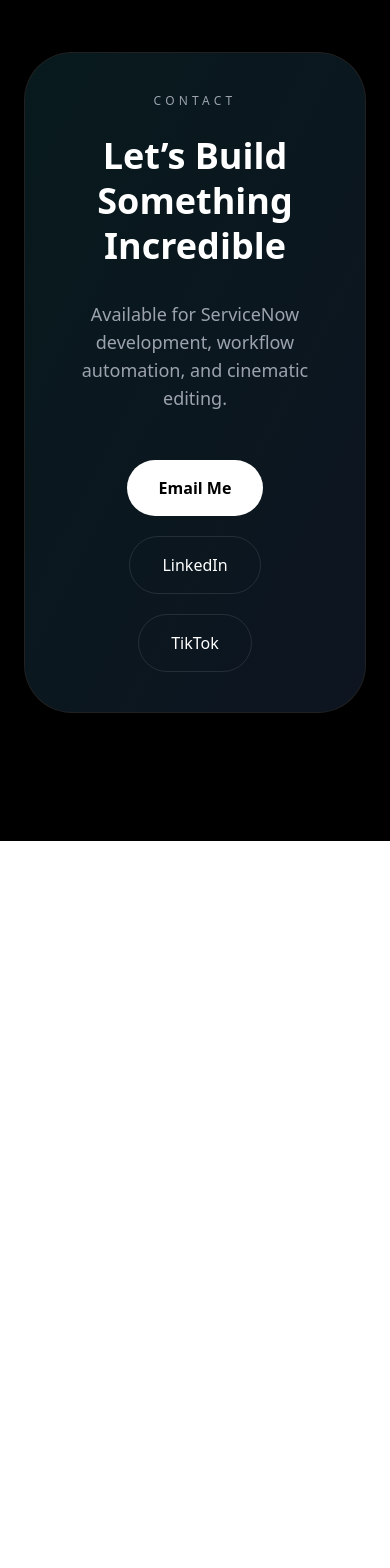
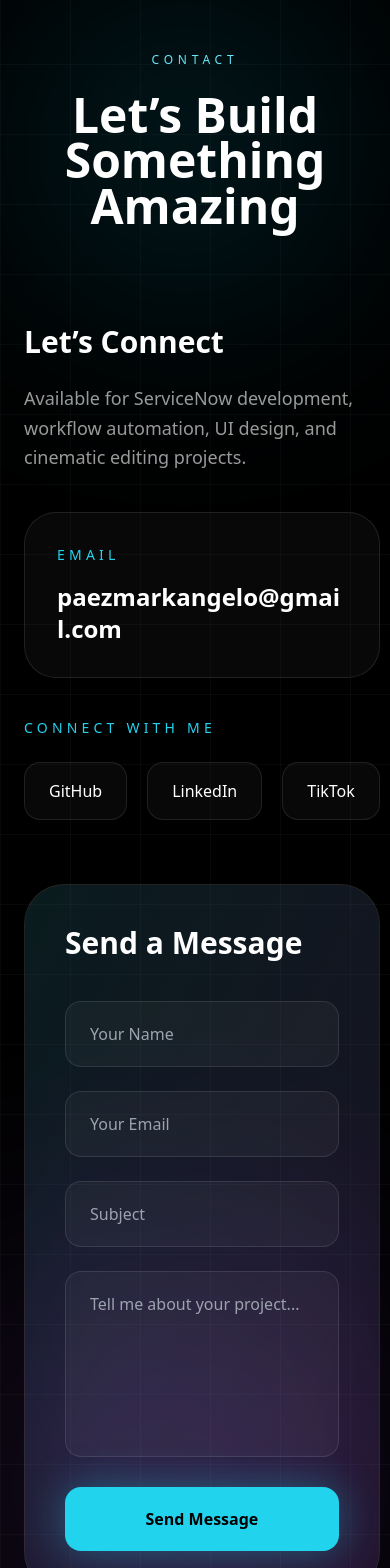
Before and after one commit to paezmarkangelo-ctrl/mark-angelo-portfolio, a React (Vite) app: page / in a window 390 px wide. Shown: the part 6720-8288 px from the top of the page. Before the commit the page ends 7561 px from the top, so only its background shows below. Built offline with nearby package versions, Linux system fonts and the light colour scheme.

Commit message:
Update App.tsx

```diff
--- a/src/App.tsx
+++ b/src/App.tsx
@@ -589,62 +589,211 @@ export default function PortfolioWebsite() {
   initial="hidden"
   whileInView="visible"
   viewport={{ once: true }}
-        className="max-w-7xl mx-auto px-6 py-32"
+  className="relative overflow-hidden py-32 px-6"
 >
+  {/* BACKGROUND GRID */}
   <div
-          className={`${cardClass} relative overflow-hidden rounded-[3rem] border backdrop-blur-2xl p-10 md:p-20 text-center`}
+    className={`absolute inset-0 ${
+      darkMode
+        ? "bg-[linear-gradient(rgba(255,255,255,0.03)_1px,transparent_1px),linear-gradient(90deg,rgba(255,255,255,0.03)_1px,transparent_1px)]"
+        : "bg-[linear-gradient(rgba(0,0,0,0.04)_1px,transparent_1px),linear-gradient(90deg,rgba(0,0,0,0.04)_1px,transparent_1px)]"
+    } bg-[size:70px_70px]`}
+  />
+
+  {/* GLOW ORBS */}
+  <div className="absolute top-20 left-10 w-72 h-72 bg-cyan-500/20 blur-[120px] rounded-full" />
+  <div className="absolute bottom-10 right-10 w-96 h-96 bg-purple-500/20 blur-[140px] rounded-full" />
+
+  <div className="relative z-10 max-w-7xl mx-auto">
+    {/* TITLE */}
+    <motion.div
+      initial={{ opacity: 0, y: 40 }}
+      whileInView={{ opacity: 1, y: 0 }}
+      transition={{ duration: 0.8 }}
+      className="text-center mb-24"
     >
-          <div className="absolute inset-0 bg-gradient-to-br from-cyan-500/10 to-blue-500/10" />
-
-          <div className="relative">
       <p
-              className={`uppercase tracking-[0.35em] text-xs md:text-sm mb-6 ${mutedText}`}
+        className={`uppercase tracking-[0.4em] text-xs mb-6 ${
+          darkMode ? "text-cyan-300" : "text-cyan-700"
+        }`}
       >
         Contact
       </p>
 
-            <h2 className="text-4xl md:text-7xl font-black leading-tight mb-8">
+      <h2 className="text-5xl md:text-7xl font-black leading-[0.95]">
         Let’s Build
         <br />
-              Something Incredible
+        Something Amazing
       </h2>
+    </motion.div>
 
-            <p className={`${mutedText} text-lg max-w-2xl mx-auto mb-12`}>
-              Available for ServiceNow development, workflow automation, and
-              cinematic editing.
+    {/* CONTENT */}
+    <div className="grid lg:grid-cols-2 gap-16 items-start">
+      {/* LEFT */}
+      <motion.div
+        initial={{ opacity: 0, x: -60 }}
+        whileInView={{ opacity: 1, x: 0 }}
+        transition={{ duration: 0.8 }}
+        className="space-y-10"
+      >
+        <div>
+          <h3 className="text-3xl font-bold mb-6">
+            Let’s Connect
+          </h3>
+
+          <p
+            className={`text-lg leading-relaxed ${
+              darkMode ? "text-white/60" : "text-black/60"
+            }`}
+          >
+            Available for ServiceNow development,
+            workflow automation, UI design,
+            and cinematic editing projects.
+          </p>
+        </div>
+
+        {/* EMAIL CARD */}
+        <motion.div
+          whileHover={{
+            scale: 1.03,
+            y: -6,
+          }}
+          className={`group relative overflow-hidden rounded-[2rem] border p-8 backdrop-blur-xl transition-all duration-500 ${
+            darkMode
+              ? "bg-white/[0.03] border-white/10"
+              : "bg-black/[0.03] border-black/10"
+          }`}
+        >
+          <div className="absolute inset-0 bg-cyan-500/0 group-hover:bg-cyan-500/10 transition-all duration-500" />
+
+          <div className="relative z-10">
+            <p className="text-sm uppercase tracking-[0.3em] text-cyan-400 mb-4">
+              Email
             </p>
 
-            <div className="flex flex-wrap justify-center gap-5">
-              <motion.button
+            <a
+              href="mailto:paezmarkangelo@gmail.com"
+              className="text-2xl font-semibold break-all hover:text-cyan-400 transition-all"
+            >
+              paezmarkangelo@gmail.com
+            </a>
+          </div>
+        </motion.div>
+
+        {/* SOCIALS */}
+        <div>
+          <p className="text-sm uppercase tracking-[0.3em] text-cyan-400 mb-6">
+            Connect With Me
+          </p>
+
+          <div className="flex gap-5">
+            {[
+              {
+                label: "GitHub",
+                href: "https://github.com/paezmarkangelo-ctrl",
+              },
+              {
+                label: "LinkedIn",
+                href: "https://linkedin.com",
+              },
+              {
+                label: "TikTok",
+                href: "https://tiktok.com",
+              },
+            ].map((social) => (
+              <motion.a
+                key={social.label}
+                href={social.href}
+                target="_blank"
                 whileHover={{
+                  y: -8,
                   scale: 1.05,
-                  y: -3,
                 }}
-                className="px-8 py-4 rounded-full bg-white text-black font-semibold"
+                className={`px-6 py-4 rounded-2xl border transition-all duration-500 ${
+                  darkMode
+                    ? "bg-white/[0.03] border-white/10 hover:bg-cyan-500/10"
+                    : "bg-black/[0.03] border-black/10 hover:bg-cyan-500/10"
+                }`}
               >
-                Email Me
-              </motion.button>
+                {social.label}
+              </motion.a>
+            ))}
+          </div>
+        </div>
+      </motion.div>
+
+      {/* RIGHT FORM */}
+      <motion.div
+        initial={{ opacity: 0, x: 60 }}
+        whileInView={{ opacity: 1, x: 0 }}
+        transition={{ duration: 0.8 }}
+        className={`relative overflow-hidden rounded-[2.5rem] border p-10 backdrop-blur-2xl ${
+          darkMode
+            ? "bg-white/[0.04] border-white/10"
+            : "bg-white/70 border-black/10"
+        }`}
+      >
+        <div className="absolute inset-0 bg-gradient-to-br from-cyan-500/10 to-purple-500/10" />
+
+        <div className="relative z-10">
+          <h3 className="text-3xl font-bold mb-10">
+            Send a Message
+          </h3>
+
+          <form className="space-y-6">
+            <input
+              type="text"
+              placeholder="Your Name"
+              className={`w-full rounded-2xl px-6 py-5 outline-none transition-all duration-500 ${
+                darkMode
+                  ? "bg-white/[0.04] border border-white/10 focus:border-cyan-400 text-white"
+                  : "bg-black/[0.03] border border-black/10 focus:border-cyan-600 text-black"
+              }`}
+            />
+
+            <input
+              type="email"
+              placeholder="Your Email"
+              className={`w-full rounded-2xl px-6 py-5 outline-none transition-all duration-500 ${
+                darkMode
+                  ? "bg-white/[0.04] border border-white/10 focus:border-cyan-400 text-white"
+                  : "bg-black/[0.03] border border-black/10 focus:border-cyan-600 text-black"
+              }`}
+            />
+
+            <input
+              type="text"
+              placeholder="Subject"
+              className={`w-full rounded-2xl px-6 py-5 outline-none transition-all duration-500 ${
+                darkMode
+                  ? "bg-white/[0.04] border border-white/10 focus:border-cyan-400 text-white"
+                  : "bg-black/[0.03] border border-black/10 focus:border-cyan-600 text-black"
+              }`}
+            />
+
+            <textarea
+              rows={6}
+              placeholder="Tell me about your project..."
+              className={`w-full rounded-2xl px-6 py-5 outline-none resize-none transition-all duration-500 ${
+                darkMode
+                  ? "bg-white/[0.04] border border-white/10 focus:border-cyan-400 text-white"
+                  : "bg-black/[0.03] border border-black/10 focus:border-cyan-600 text-black"
+              }`}
+            />
 
             <motion.button
               whileHover={{
-                  scale: 1.05,
-                  y: -3,
+                scale: 1.03,
+                y: -2,
               }}
-                className="px-8 py-4 rounded-full border border-white/10 hover:bg-white/10"
+              whileTap={{ scale: 0.98 }}
+              className="w-full rounded-2xl py-5 font-semibold bg-cyan-400 text-black hover:bg-cyan-300 transition-all duration-500 shadow-[0_0_40px_rgba(34,211,238,0.35)]"
             >
-                LinkedIn
+              Send Message
             </motion.button>
-
-              <motion.button
-                whileHover={{
-                  scale: 1.05,
-                  y: -3,
-                }}
-                className="px-8 py-4 rounded-full border border-white/10 hover:bg-white/10"
-              >
-                TikTok
-              </motion.button>
+          </form>
         </div>
+      </motion.div>
     </div>
   </div>
 </motion.section>
```
Lines whose indentation alone changed are shown as unchanged.
